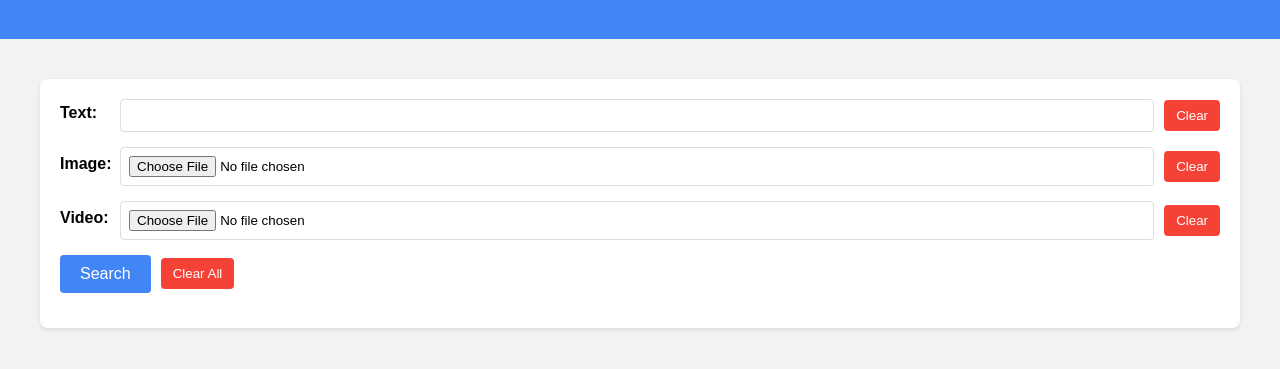
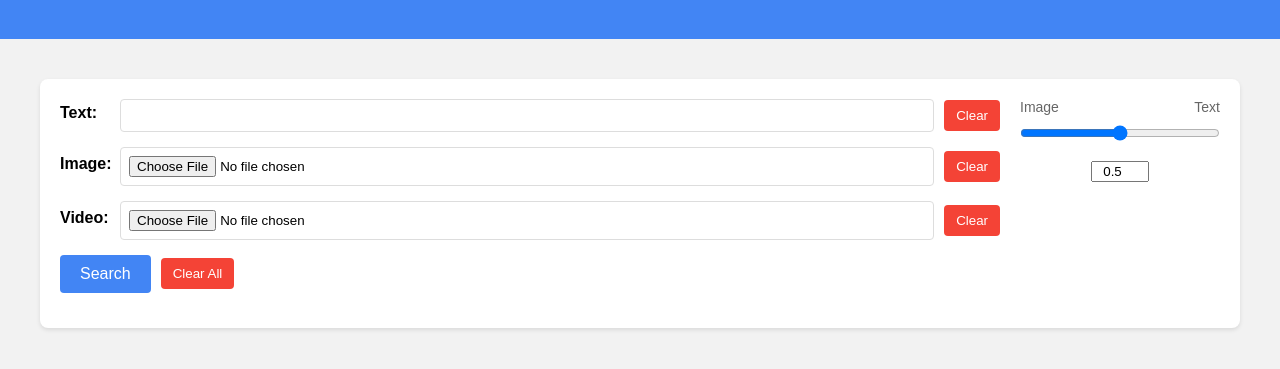
Before and after one commit to feemthan/CVSSP_Retrieval, a plain HTML site: page templates/index.html in a window 1280 px wide. Shown: the part 81-450 px from the top of the page. Drawn offline with Linux system fonts and the light colour scheme.

Commit message:
Add emphasis slider

```diff
--- a/templates/index.html
+++ b/templates/index.html
@@ -29,6 +29,12 @@
             border-radius: 8px;
             box-shadow: 0 2px 4px rgba(0,0,0,0.1);
             margin-bottom: 20px;
+            display: flex;
+            justify-content: space-between;
+        }
+        .search-inputs {
+            flex: 1;
+            margin-right: 20px;
         }
         .form-row {
             margin-bottom: 15px;
@@ -105,6 +111,31 @@
         .clear-button:hover {
             background-color: #d32f2f;
         }
+        .slider-container {
+            display: flex;
+            flex-direction: column;
+            justify-content: flex-start;
+            align-items: center;
+            width: 200px;
+        }
+        .slider-container input[type="range"] {
+            width: 100%;
+            margin: 10px 0;
+        }
+        .slider-labels {
+            display: flex;
+            justify-content: space-between;
+            width: 100%;
+        }
+        .slider-label {
+            font-size: 14px;
+            color: #666;
+        }
+        #emphasis-value {
+            width: 50px;
+            text-align: center;
+            margin-top: 10px;
+        }
     </style>
 </head>
 <body>
@@ -113,6 +144,7 @@
     </div>
     <div class="container">
         <div class="search-form">
+            <div class="search-inputs">
                 <div class="form-row">
                     <label for="text">Text:</label>
                     <input type="text" id="text" name="text">
@@ -131,6 +163,15 @@
                 <div class="form-row">
                     <button type="button" id="goButton" onclick="submitForm()">Search</button>
                     <button type="button" class="clear-button" onclick="clearAllInputsAndResults()">Clear All</button>
+                </div>
+            </div>
+            <div class="slider-container">
+                <div class="slider-labels">
+                    <span class="slider-label">Image</span>
+                    <span class="slider-label">Text</span>
+                </div>
+                <input type="range" id="emphasis-slider" min="0" max="1" step="0.01" value="0.5">
+                <input type="number" id="emphasis-value" min="0" max="1" step="0.01" value="0.5">
             </div>
         </div>
         <div class="results-container" id="resultsContainer"></div>
@@ -164,6 +205,8 @@
             document.getElementById('text').value = '';
             document.getElementById('image').value = '';
             document.getElementById('video').value = '';
+            document.getElementById('emphasis-slider').value = '0.5';
+            document.getElementById('emphasis-value').value = '0.5';
             clearAllResults();
         }
 
@@ -172,10 +215,12 @@
             const text = document.getElementById('text').value;
             const image = document.getElementById('image').files[0];
             const video = document.getElementById('video').files[0];
+            const emphasis = document.getElementById('emphasis-slider').value;
 
             if (text) formData.append('text', text);
             if (image) formData.append('image', image);
             if (video) formData.append('video', video);
+            formData.append('emphasis', emphasis);
 
             if (image && video) {
                 alert('You cannot upload both an image and a video.');
@@ -288,6 +333,18 @@
                 submitForm();
             }
         });
+
+        // Sync slider and input value
+        const slider = document.getElementById('emphasis-slider');
+        const value = document.getElementById('emphasis-value');
+
+        slider.addEventListener('input', function() {
+            value.value = this.value;
+        });
+
+        value.addEventListener('input', function() {
+            slider.value = this.value;
+        });
     </script>
 </body>
 </html>
```
Also changed, not shown: 1 other file. Lines whose indentation alone changed are shown as unchanged.
